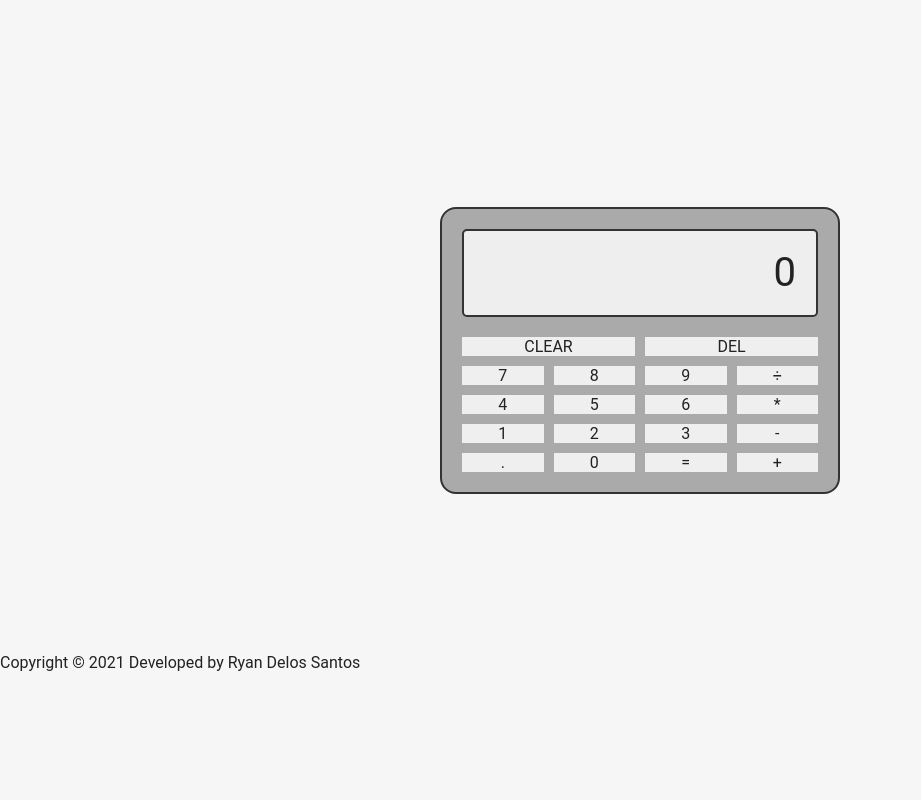
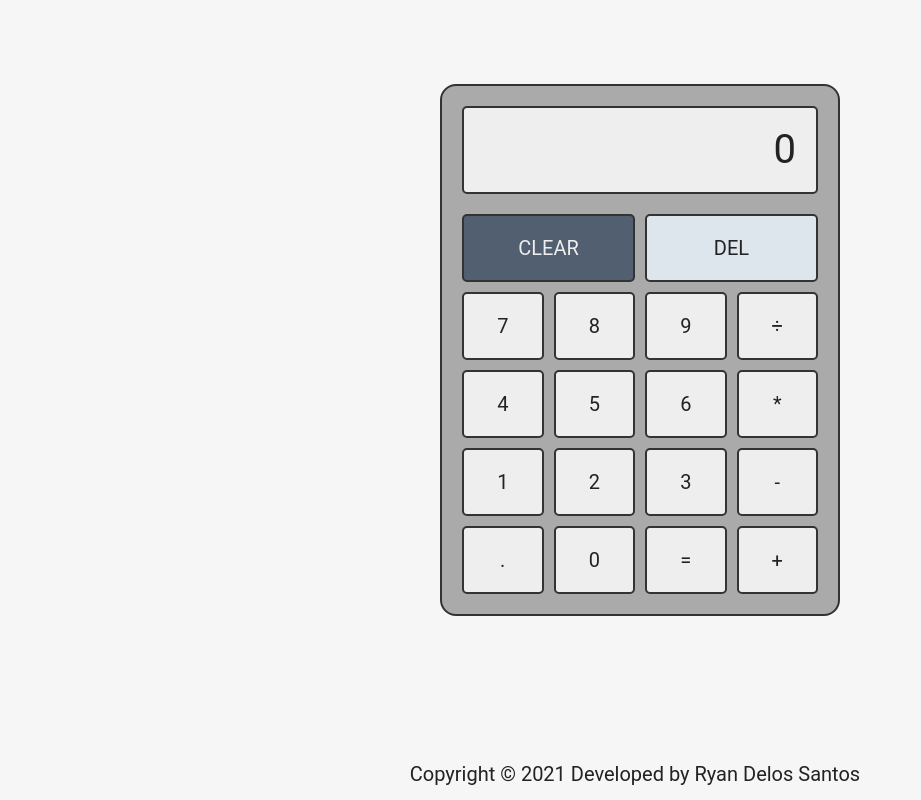
Before and after one commit to RyanDelos/Calculator, a plain HTML site: page index.html in a window 1280 px wide. Shown: the whole page, without its empty margins (0-921 px from the left). Drawn offline with Linux system fonts and the light colour scheme.

Commit message:
add styling to buttons

```diff
--- a/style.css
+++ b/style.css
@@ -7,12 +7,12 @@
   --btn: #eee;
   --btn-hover: #ddd;
   --btn-active: #ccc;
-  --btn-red: #faa;
-  --btn-red-hover: #e99;
-  --btn-red-active: #d88;
-  --btn-blue: #aaf;
-  --btn-blue-hover: #99e;
-  --btn-blue-active: #88d;
+  --btn-del: #dde6ed;
+  --btn-del-hover: #c7cfd5;
+  --btn-del-active: #b1b8be;
+  --btn-clear: #7d8794;
+  --btn-clear-hover: #525f71;
+  --btn-clear-active: #3d4b5f;
 }
 
 *,
@@ -89,3 +89,70 @@ button {
 .span-2 {
   grid-column: span 2;
 }
+
+.button {
+  padding: 1.25rem;
+  border: 2px var(--border) solid;
+  border-radius: 5px;
+  background-color: var(--btn);
+  font-size: 1.25rem;
+}
+
+.button:hover {
+  /* background-color: var(--btn-hover); */
+}
+
+.button:active {
+  background-color: var(--btn-active);
+}
+
+.btn-del {
+  background-color: var(--btn-del);
+}
+
+.btn-del:hover {
+  background-color: var(--btn-del-hover);
+}
+
+.btn-del:active {
+  background-color: var(--btn-del-active);
+}
+
+.btn-clear {
+  color: #eee;
+  background-color: var(--btn-clear-hover);
+}
+
+.btn-clear:hover {
+  background-color: var(--btn-clear);
+}
+
+.btn-clear:active {
+  background-color: var(--btn-clear-active);
+}
+
+/* Disables input spinners in calc screen */
+
+/* Footer */
+
+.footer {
+  position: absolute;
+  bottom: 0;
+  left: 0;
+  display: flex;
+  align-items: center;
+  justify-content: center;
+  gap: 10px;
+  width: 100%;
+  padding: 10px;
+  font-size: 1.25rem;
+}
+.fa-github {
+  color: var(--font);
+  font-size: 1.5rem;
+  transition: transform 0.3s ease-in-out;
+}
+
+.fa-github:hover {
+  transform: rotate(360deg) scale(1.2);
+}
```
